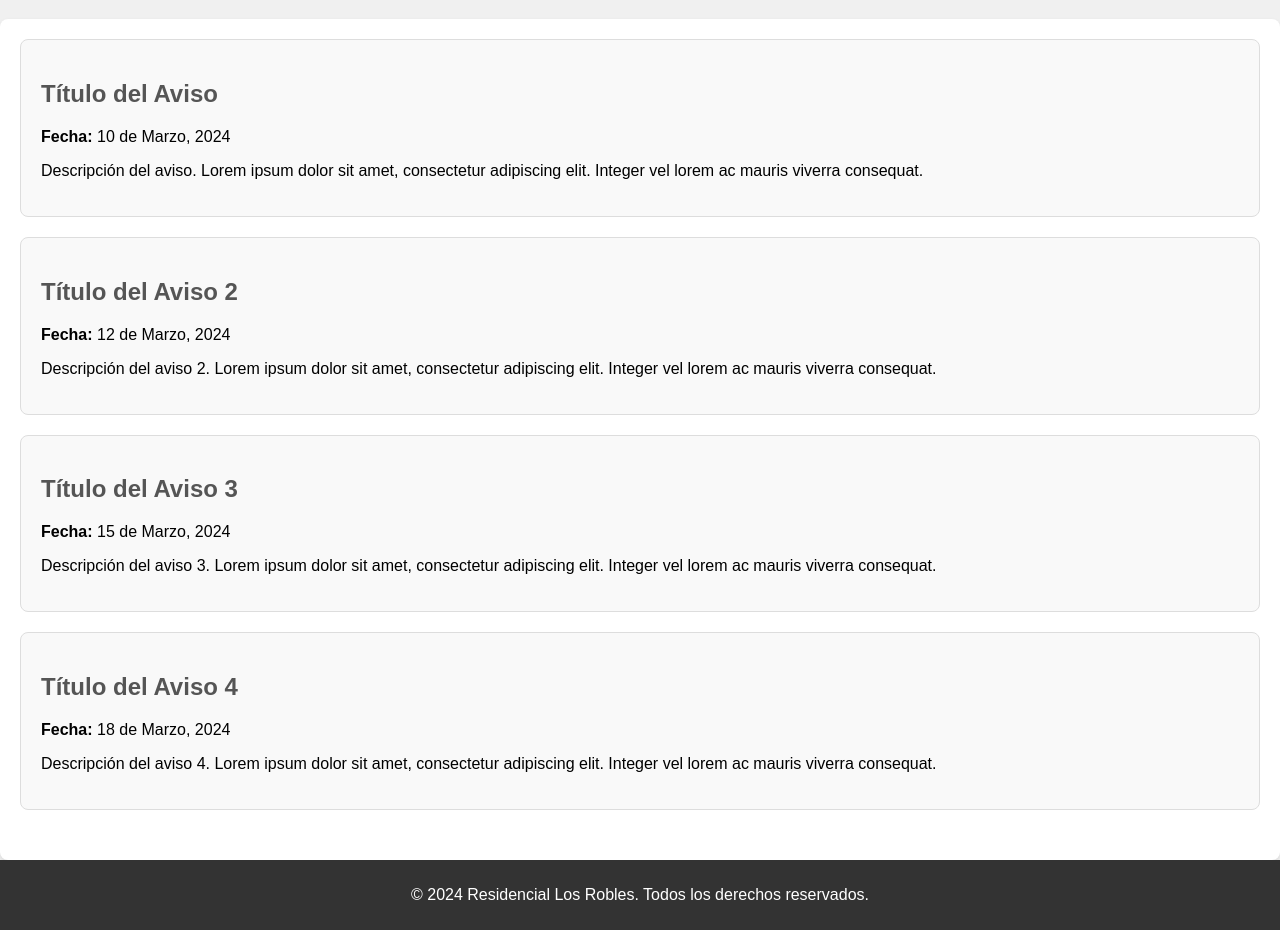
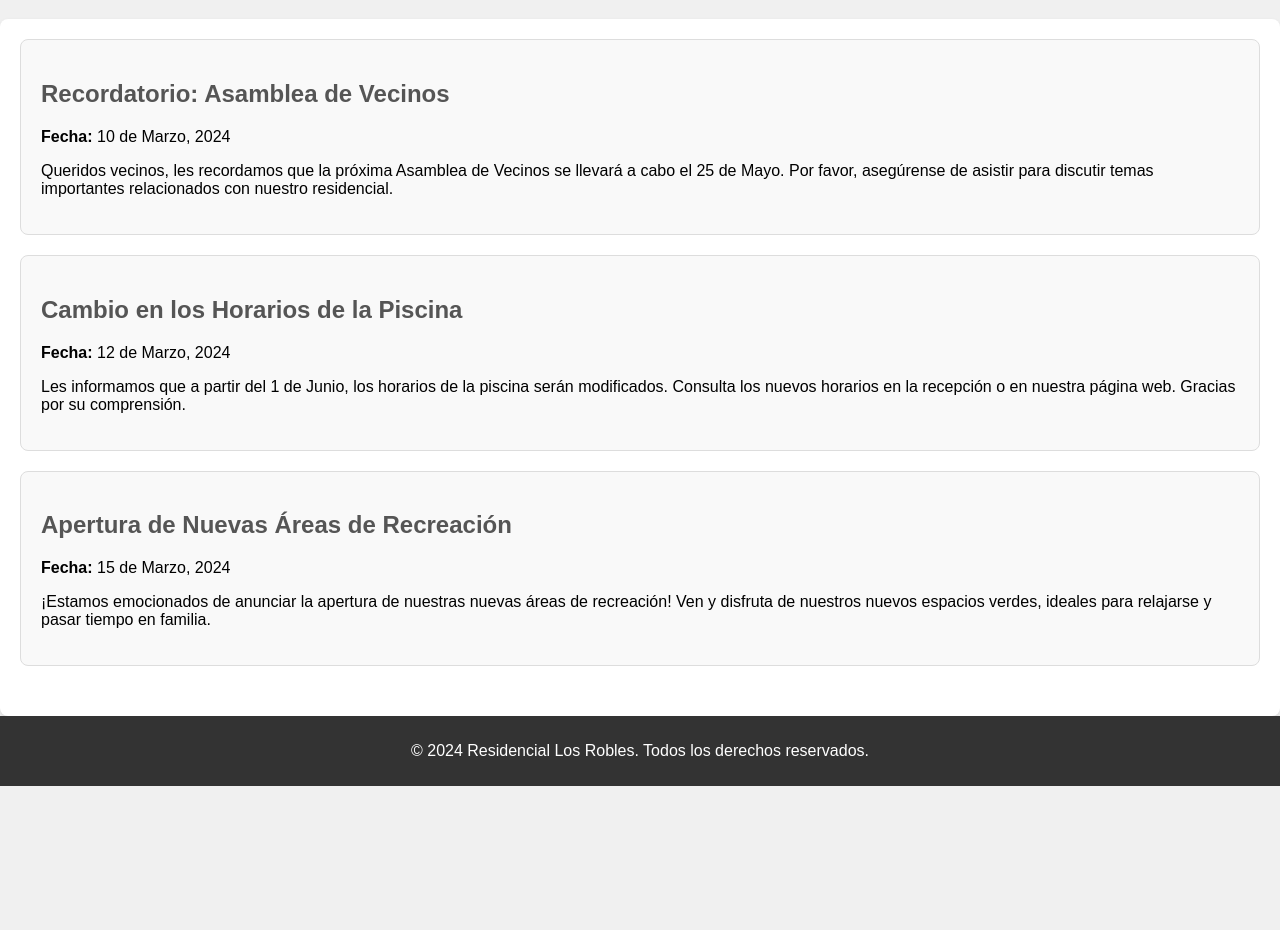
Before and after one commit to AnaGabyRizo/ProyectoII, a plain HTML site: page noticias.html in a window 1280 px wide. Shown: the part 107-1037 px from the top of the page. After the commit the page ends 893 px from the top, so only its background shows below. Drawn offline with Linux system fonts and the light colour scheme.

Commit message:
Contenido Avisos

```diff
--- a/noticias.html
+++ b/noticias.html
@@ -23,24 +23,19 @@
   <main>
     <section class="notice-section">
       <div class="notice-box">
-        <h2>Título del Aviso</h2>
+        <h2>Recordatorio: Asamblea de Vecinos</h2>
         <p><strong>Fecha:</strong> 10 de Marzo, 2024</p>
-        <p>Descripción del aviso. Lorem ipsum dolor sit amet, consectetur adipiscing elit. Integer vel lorem ac mauris viverra consequat.</p>
+        <p>Queridos vecinos, les recordamos que la próxima Asamblea de Vecinos se llevará a cabo el 25 de Mayo. Por favor, asegúrense de asistir para discutir temas importantes relacionados con nuestro residencial.</p>
       </div>
       <div class="notice-box">
-        <h2>Título del Aviso 2</h2>
+        <h2>Cambio en los Horarios de la Piscina</h2>
         <p><strong>Fecha:</strong> 12 de Marzo, 2024</p>
-        <p>Descripción del aviso 2. Lorem ipsum dolor sit amet, consectetur adipiscing elit. Integer vel lorem ac mauris viverra consequat.</p>
+        <p>Les informamos que a partir del 1 de Junio, los horarios de la piscina serán modificados. Consulta los nuevos horarios en la recepción o en nuestra página web. Gracias por su comprensión.</p>
       </div>
       <div class="notice-box">
-        <h2>Título del Aviso 3</h2>
+        <h2>Apertura de Nuevas Áreas de Recreación</h2>
         <p><strong>Fecha:</strong> 15 de Marzo, 2024</p>
-        <p>Descripción del aviso 3. Lorem ipsum dolor sit amet, consectetur adipiscing elit. Integer vel lorem ac mauris viverra consequat.</p>
-      </div>
-      <div class="notice-box">
-        <h2>Título del Aviso 4</h2>
-        <p><strong>Fecha:</strong> 18 de Marzo, 2024</p>
-        <p>Descripción del aviso 4. Lorem ipsum dolor sit amet, consectetur adipiscing elit. Integer vel lorem ac mauris viverra consequat.</p>
+        <p>¡Estamos emocionados de anunciar la apertura de nuestras nuevas áreas de recreación! Ven y disfruta de nuestros nuevos espacios verdes, ideales para relajarse y pasar tiempo en familia.</p>
       </div>
     </section>
   </main>
```
Also changed, not shown: avisos.html (+3 -3 lines).
